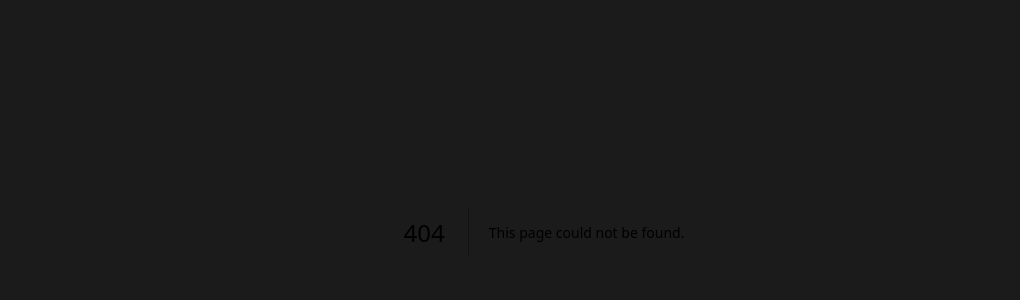
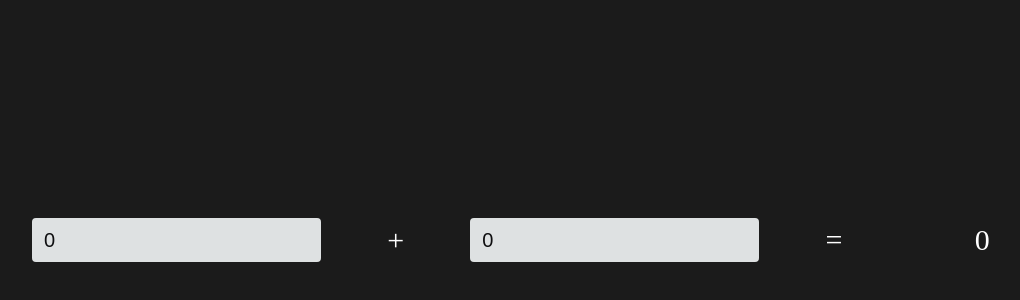
Before and after one commit to BrandonBelardo/r-buildapcsales-tracker, a Next.js app: page /add in a window 1280 px wide. Before the commit this address had no page. Shown: the part 168-468 px from the top of the page, without its empty margins (96-1116 px from the left). Built offline with nearby package versions, Linux system fonts and the light colour scheme.

Commit message:
Added test calculator

```diff
--- /dev/null
+++ b/pages/add.js
@@ -0,0 +1,87 @@
+import styled from "styled-components";
+import { useState } from "react";
+
+
+const Container = styled.div`
+    display: flex;
+    justify-content: center;
+    align-items: center;
+    height: 100vh;
+`;
+
+const Calculator = styled.div`
+    display: flex;
+    width: 80vw;
+    margin: 50px auto;
+    justify-content: space-between  ;
+`;
+
+const Input = styled.input`
+    font-size: 20px;
+    border-radius: 4px;
+    line-height: 1.5;
+    padding: 5px 10px;
+    transition: box-shadow 100ms ease-in, border 100ms ease-in, background-color 100ms ease-in;
+    border: 2px solid #dee1e2;
+    color: rgb(14, 14, 16);
+    background: #dee1e2;
+    display: block;
+    height: 30px;
+    :hover {
+        border-color: #ccc;
+    }
+    :focus{
+        border-color: #9147ff;
+        background: #fff;
+    }
+
+`;
+
+const Plus = styled.div`
+    margin: 5px auto;
+    font-size: 30px;
+
+`;
+
+const Equals = styled.div`
+    margin: 5px auto;
+    font-size: 30px;
+
+`;
+
+const Result = styled.div`
+    margin: 5px auto;
+    font-size: 30px;
+`;
+
+
+export default function Add(){
+    const [val1, setVal1] = useState(0);
+    const [val2, setVal2] = useState(0);
+
+    if (isNaN(val1) || !isFinite(val1)){
+        setVal1(0);
+    }
+    if (isNaN(val2) || !isFinite(val2)){
+        setVal2(0);
+    }
+
+    function numberWithCommas(x) {
+        return x.toString().replace(/\B(?=(\d{3})+(?!\d))/g, ",");
+    }
+
+    const sum = val1 + val2;
+    return (
+        <Container>
+            <Calculator>
+                <Input value={val1} onChange={(e) => setVal1(Number(e.target.value))}></Input>
+                <Plus>+</Plus>
+                <Input value={val2} onChange={(e) => setVal2(Number(e.target.value))}></Input>
+                <Equals>=</Equals>
+                <Result>{numberWithCommas(sum)}</Result>
+            </Calculator>
+        </Container>
+    );
+
+
+}
```
